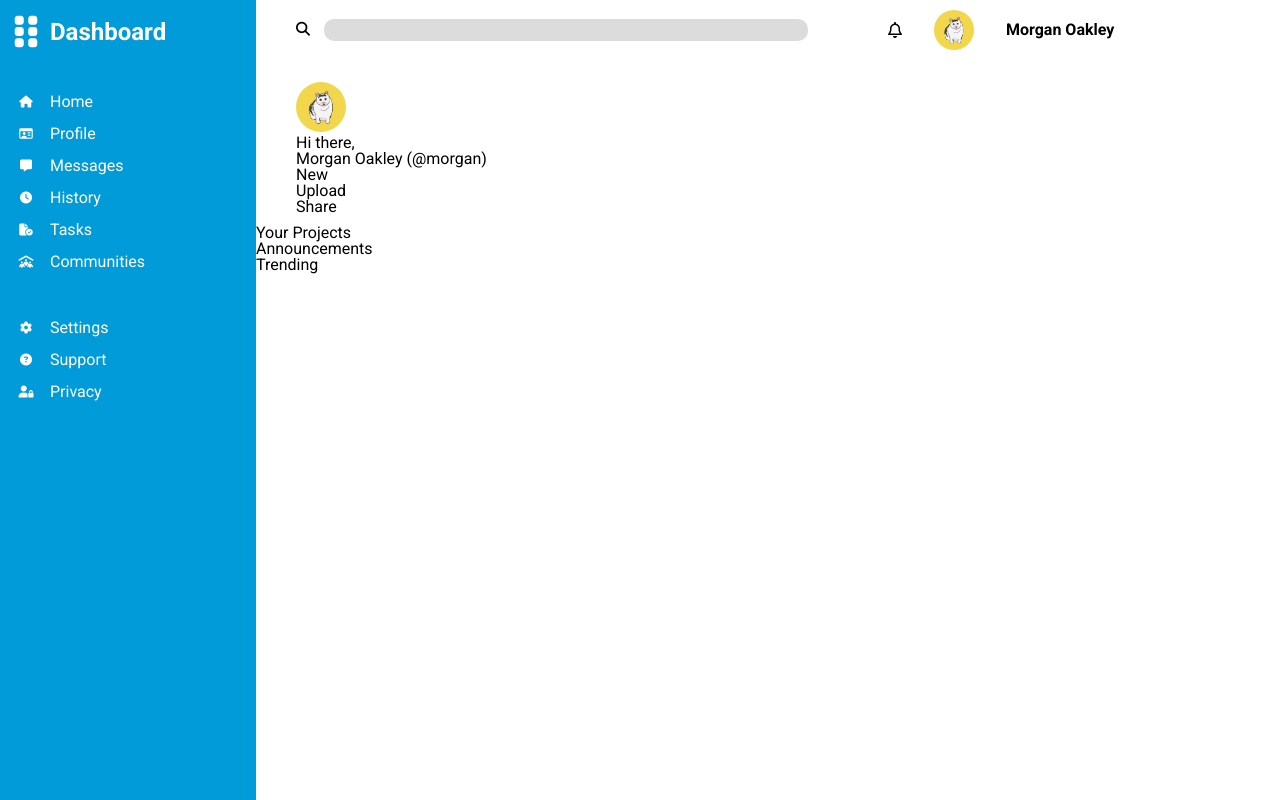
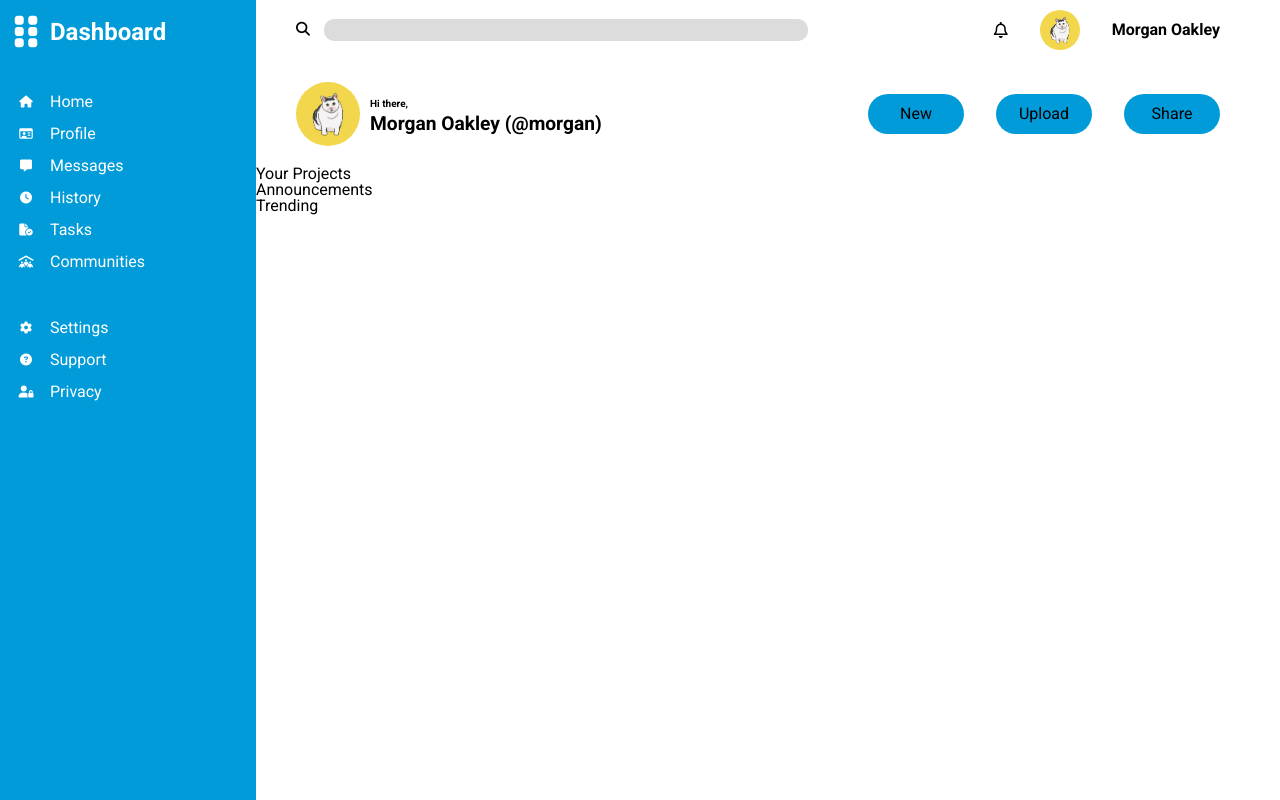
Before and after one commit to Kody971/Admin-Dashboard, a plain HTML site: page index.html in a window 1280 px wide. Shown: the top 800 px of the page. Drawn offline with Linux system fonts and the light colour scheme.

Commit message:
finish header

```diff
--- a/index.html
+++ b/index.html
@@ -115,8 +115,10 @@
       <div id="hero">
         <div>
           <img src="image/dongoCat.jpg" alt="dongo cat cartoon" />
-          <p>Hi there,</p>
-          <h1>Morgan Oakley (@morgan)</h1>
+          <div>
+            <p>Hi there,</p>
+            <h1>Morgan Oakley (@morgan)</h1>
+          </div>
         </div>
         <div>
           <div>New</div>
--- a/styless.css
+++ b/styless.css
@@ -161,13 +161,12 @@ header {
   display: flex;
   flex-direction: column;
   gap: 2rem;
-  padding: 10px 40px;
+  padding: 10px 60px 20px 40px;
 }
 
 #search {
   display: flex;
-  gap: 5rem;
-  /* border: 1px solid rebeccapurple; */
+  justify-content: space-between;
   align-items: center;
   height: 2.5rem;
 }
@@ -183,7 +182,6 @@ input {
 
 img {
   border-radius: 50%;
-  width: 50px;
 }
 
 #search > div:last-child {
@@ -199,3 +197,45 @@ img {
 #search h2 {
   font-weight: bolder;
 }
+
+#hero {
+  display: flex;
+  justify-content: space-between;
+}
+
+#hero img {
+  height: 4rem;
+}
+
+#hero > div:first-child {
+  display: flex;
+  gap: 10px;
+  align-items: center;
+  line-height: 1.25rem;
+}
+
+#hero p {
+  font-size: x-small;
+  font-weight: bold;
+}
+
+#hero h1 {
+  font-size: larger;
+  font-weight: bolder;
+}
+
+#hero > div:last-child {
+  display: flex;
+  align-items: center;
+  gap: 2rem;
+}
+
+#hero > div:last-child div {
+  background-color: rgb(0, 155, 216);
+  display: flex;
+  align-items: center;
+  justify-content: center;
+  height: 2.5rem;
+  width: 6rem;
+  border-radius: 2rem;
+}
```
